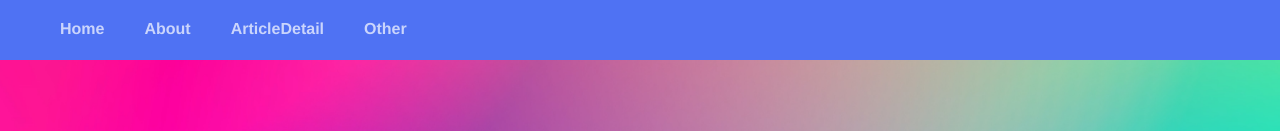
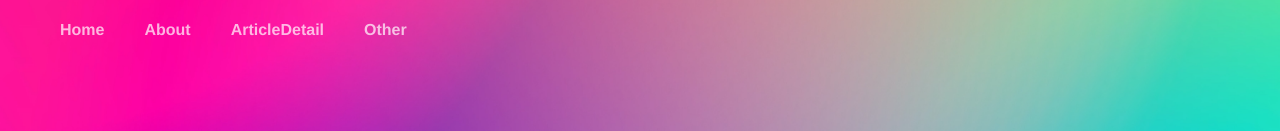
Before and after one commit to vacuityv/vac-blog, a Vue app: page /#/ in a window 1280 px wide. Shown: the top 131 px of the page. Built offline with nearby package versions, Linux system fonts and the light colour scheme; what @kangc/v-md-editor would draw is missing.

Commit message:
fix:样式修改

```diff
--- a/src/App.vue
+++ b/src/App.vue
@@ -1,7 +1,7 @@
 <template>
   <div class="common-layout">
     <el-container>
-      <el-header>
+      <el-header class="com-header" :class="{'type-transparent': this.$route.path === '/' || this.$route.path === '/home'}">
         <vac-header></vac-header>
       </el-header>
       <el-main>
@@ -61,13 +61,23 @@ body {
   height: var(--el-header-height);
   background-color: #4f72f3;
 }
+.com-header {
+  position: absolute;
+  left: 0;
+  right: 0;
+  top: 0;
+  z-index: 60;
+}
+.type-transparent {
+  background: transparent;
+}
 
 #app .el-main {
   --el-main-padding: 0px;
   display: block;
   flex: 1;
   flex-basis: auto;
-  overflow: auto;
+  overflow: visible;
   box-sizing: border-box;
   padding: var(--el-main-padding);
 }
--- a/src/components/VacHeader.vue
+++ b/src/components/VacHeader.vue
@@ -4,13 +4,15 @@
     <el-menu
         :default-active="activeIndex"
         class="el-menu-demo"
+        :class="{'type-transparent': isHome}"
         mode="horizontal"
         @select="handleSelect"
         router="true"
         active-text-color="white"
+
     >
 
-      <el-menu-item index="/" class="vac-header-menu-item" v-if="this.$route.path!='/' && this.$route.path!='/home'">
+      <el-menu-item index="/" class="vac-header-menu-item" v-if="!isHome">
         <div class="vac-header-menu">
           <img src="../assets/logo.png">
         </div>
@@ -25,8 +27,23 @@
 </template>
 
 <script>
+// let isFirst = true
+
 export default {
-  name: "VacHeader"
+  name: "VacHeader",
+  data() {
+    return {
+      isHome: ''
+    }
+  },
+  watch: {
+    $route: function(to) {
+      this.isHome = to.path === '/' || to.path === '/home'
+    }
+  },
+  mounted() {
+
+  },
 }
 </script>
 
@@ -57,6 +74,10 @@ export default {
   height: var(--el-header-height);
 }
 
+.vac-header .el-menu.type-transparent {
+  background: transparent;
+}
+
 .vac-header-right {
   float: right; /* 浮动在右边 */
 }
@@ -81,6 +102,7 @@ export default {
   color: rgba(255, 255, 255, 0.7);
   font-weight: bold;
   font-size: 1rem;
+  transition: color var(--el-transition-duration)
 }
 
 .el-menu--horizontal > .el-menu-item:hover {
@@ -92,6 +114,9 @@ export default {
   color: white;
 }
 
+.el-menu--horizontal > .el-menu-item {
+  border-bottom: 0;
+}
 .el-menu--horizontal > .el-menu-item.is-active {
   border-bottom: 0px;
 }
```
